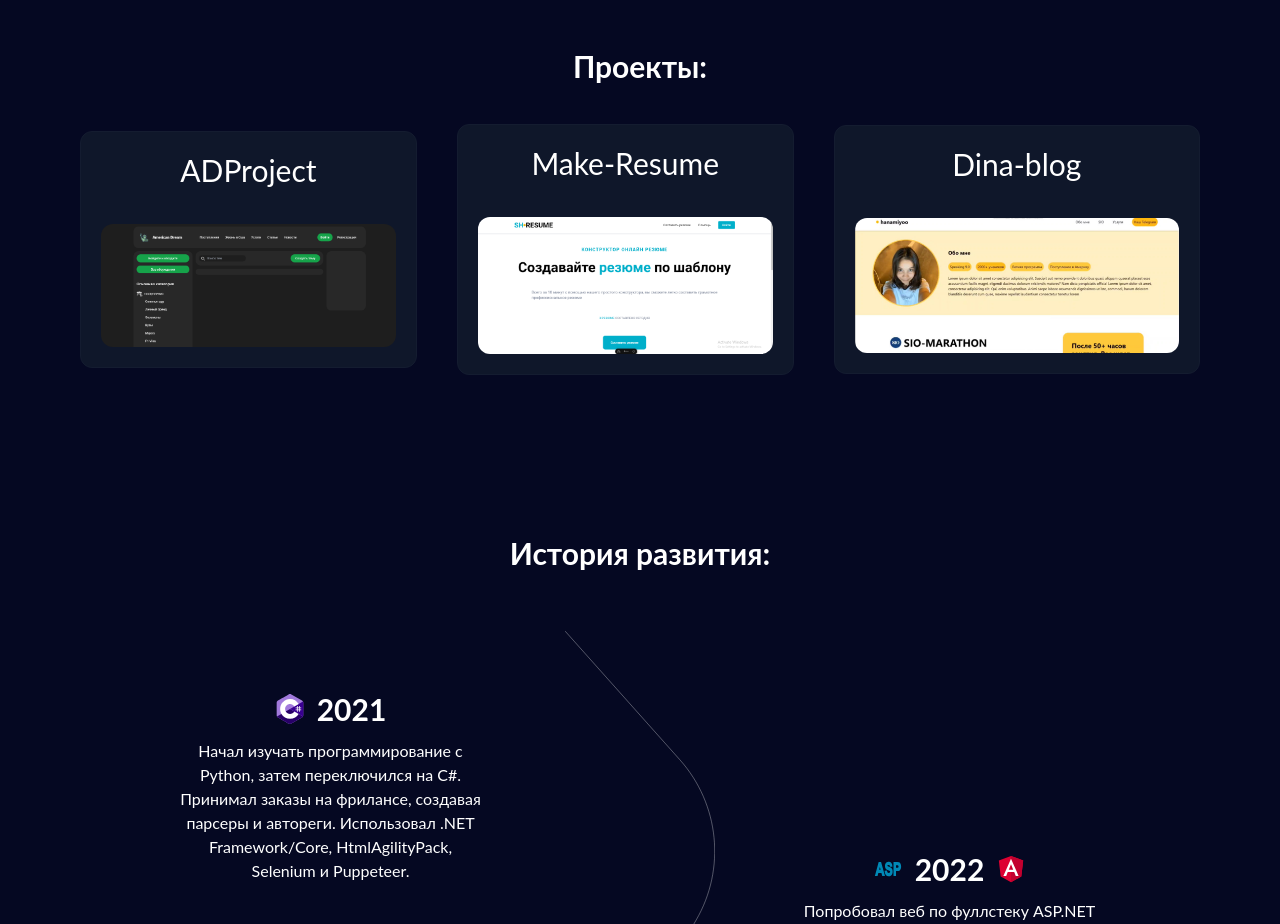
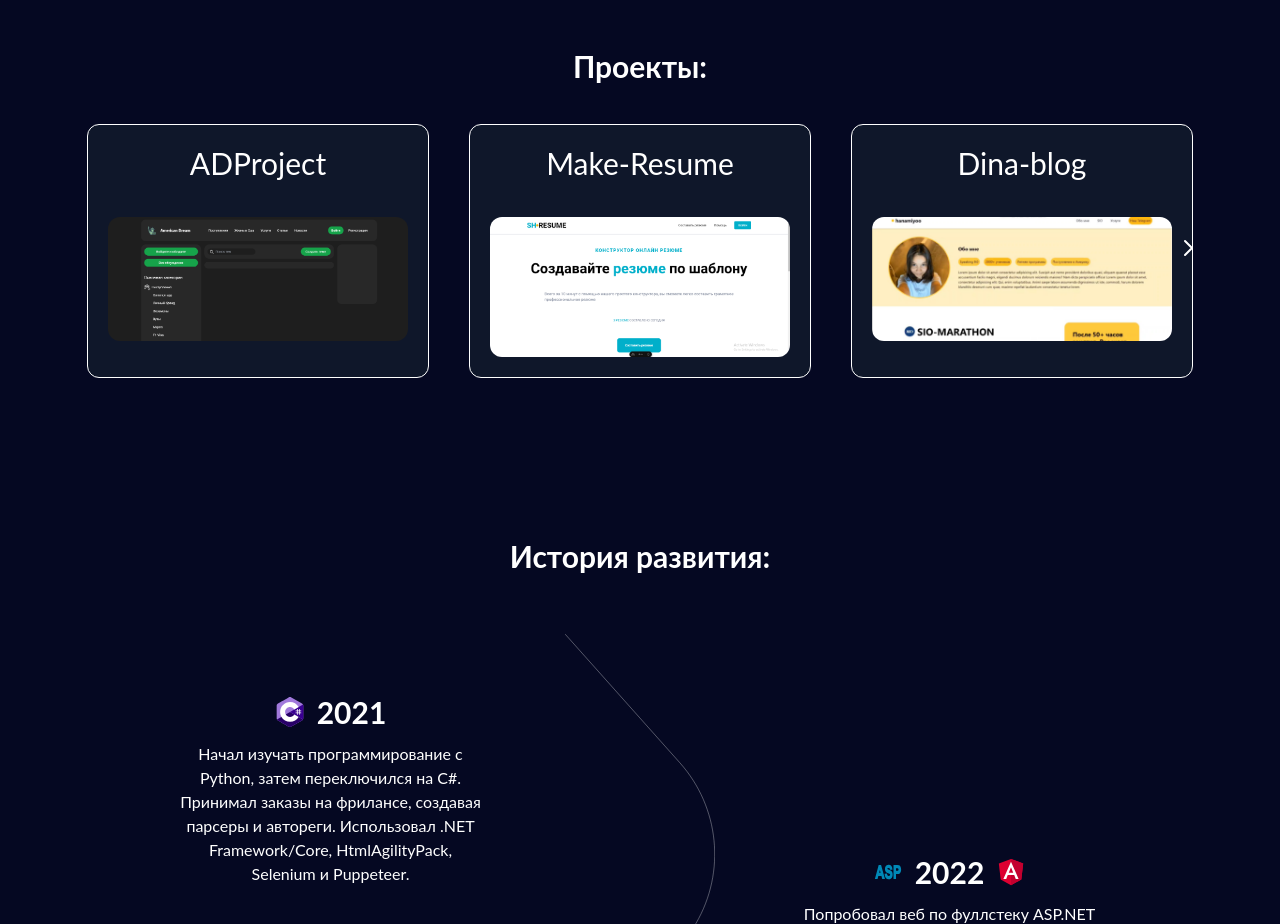
Before and after one commit to Shpaldik/Aldiyar-resume, a Vue app: page / in a window 1280 px wide. Shown: the part 900-1824 px from the top of the page. Built offline with nearby package versions, Linux system fonts and the light colour scheme.

Commit message:
Мелкие доработки 10.3

```diff
--- a/package.json
+++ b/package.json
@@ -10,6 +10,7 @@
   },
   "dependencies": {
     "vue": "^3.4.21",
+    "vue-carousel": "^0.18.0",
     "vue-router": "^4.3.2"
   },
   "devDependencies": {
--- a/src/components/Projects.vue
+++ b/src/components/Projects.vue
@@ -1,27 +1,32 @@
-<!-- Projects.vue -->
 <template>
   <section>
     <div>
       <h1 class="text-3xl text-center font-bold">Проекты:</h1>
-      <div class="flex flex-col md:flex-row items-center justify-center md:justify-between gap-5 md:gap-10 mt-10">
-        <router-link to="/ADProject">
-          <div class="project-container bg-gray border border-border p-5 rounded-xl hover:border-green duration-300 transform hover:-translate-y-1 w-full md:w-auto">
-            <p class="text-center text-2xl md:text-3xl">ADProject</p>
-            <img class="rounded-xl mt-5 md:mt-9 mx-auto" src="/public/ADP.png" alt="" width="300" height="200">
+      <div class="flex flex-col md:flex-row items-center justify-center gap-5 md:gap-10 mt-10 relative overflow-hidden">
+        <div class="absolute left-0 top-1/2 transform -translate-y-1/2">
+          <button @click="scrollProjects(-1)" class="text-green-500 hover:text-green-700 focus:outline-none">
+            <svg class="h-6 w-6" fill="none" viewBox="0 0 24 24" stroke="currentColor">
+              <path stroke-linecap="round" stroke-linejoin="round" stroke-width="2"
+                d="M15 19l-7-7 7-7" />
+            </svg>
+          </button>
+        </div>
+        <div class="flex gap-5 md:gap-10">
+          <div v-for="(project, index) in visibleProjects" :key="index" class="project-container bg-gray border border-gray-300 p-5 rounded-xl hover:border-green-500 duration-300 transform hover:-translate-y-1 w-full md:w-auto">
+            <router-link :to="`/${project.route}`">
+              <p class="text-center text-2xl md:text-3xl">{{ project.title }}</p>
+              <img class="rounded-xl mt-5 md:mt-9 mx-auto" :src="project.imageSrc" :alt="project.title" width="300" height="200">
+            </router-link>
           </div>
-        </router-link>
-        <router-link to="/MakeResume">
-          <div class="project-container bg-gray border border-border p-5 rounded-xl hover:border-green duration-300 transform hover:-translate-y-1 w-full md:w-auto">
-            <p class="text-center text-2xl md:text-3xl">Make-Resume</p>
-            <img class="rounded-xl mt-5 md:mt-9 mx-auto" src="/public/Cards.png" alt="" width="300" height="200">
-          </div>
-        </router-link>
-        <router-link to="/DinaBlog">
-          <div class="project-container bg-gray border border-border p-5 rounded-xl hover:border-green duration-300 transform hover:-translate-y-1 w-full md:w-auto">
-            <p class="text-center text-2xl md:text-3xl">Dina-blog</p>
-            <img class="rounded-xl mt-5 md:mt-9 mx-auto" src="/public/DinaBlog.jpg" alt="" width="330" height="200">
-          </div>
-        </router-link>
+        </div>
+        <div class="absolute right-0 top-1/2 transform -translate-y-1/2">
+          <button @click="scrollProjects(1)" class="text-green-500 hover:text-green-700 focus:outline-none">
+            <svg class="h-6 w-6" fill="none" viewBox="0 0 24 24" stroke="currentColor">
+              <path stroke-linecap="round" stroke-linejoin="round" stroke-width="2"
+                d="M9 5l7 7-7 7" />
+            </svg>
+          </button>
+        </div>
       </div>
     </div>
   </section>
@@ -29,6 +34,44 @@
 
 <script>
 export default {
-  name: 'Projects'
+  name: 'Projects',
+  data() {
+    return {
+      projects: [
+        { title: 'ADProject', imageSrc: '/public/ADP.png', route: 'ADProject' },
+        { title: 'Make-Resume', imageSrc: '/public/Cards.png', route: 'MakeResume' },
+        { title: 'Dina-blog', imageSrc: '/public/DinaBlog.jpg', route: 'DinaBlog' },
+        { title: 'Weather-Site', imageSrc: '/public/Weather.png', route: 'WeatherSite' }
+        // Add more projects as needed
+      ],
+      currentIndex: 0,
+      visibleProjects: []
+    };
+  },
+  mounted() {
+    this.updateVisibleProjects();
+  },
+  methods: {
+    updateVisibleProjects() {
+      this.visibleProjects = [];
+      for (let i = this.currentIndex; i < this.currentIndex + 3; i++) {
+        if (i < this.projects.length) {
+          this.visibleProjects.push(this.projects[i]);
+        }
+      }
+    },
+    scrollProjects(direction) {
+      if (direction === -1) {
+        this.currentIndex = Math.max(this.currentIndex - 1, 0);
+      } else if (direction === 1) {
+        this.currentIndex = Math.min(this.currentIndex + 1, Math.max(this.projects.length - 3, 0));
+      }
+      this.updateVisibleProjects();
+    }
+  }
 };
 </script>
+
+<style scoped>
+/* Add your scoped styles here */
+</style>
```
Also changed, not shown: public/Weather.png (added), 1 other file (tests, documents, lock files or other folders).
